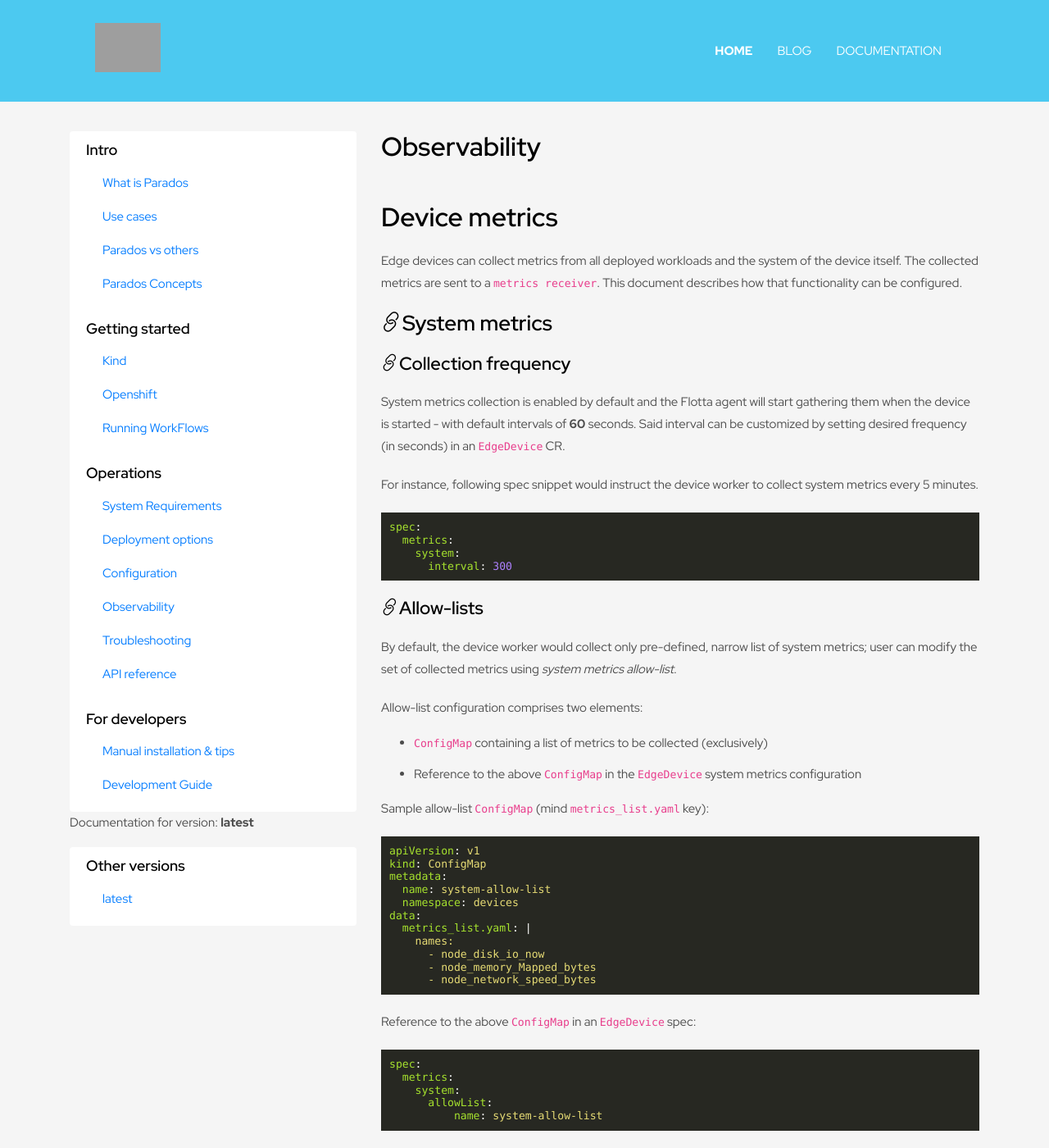
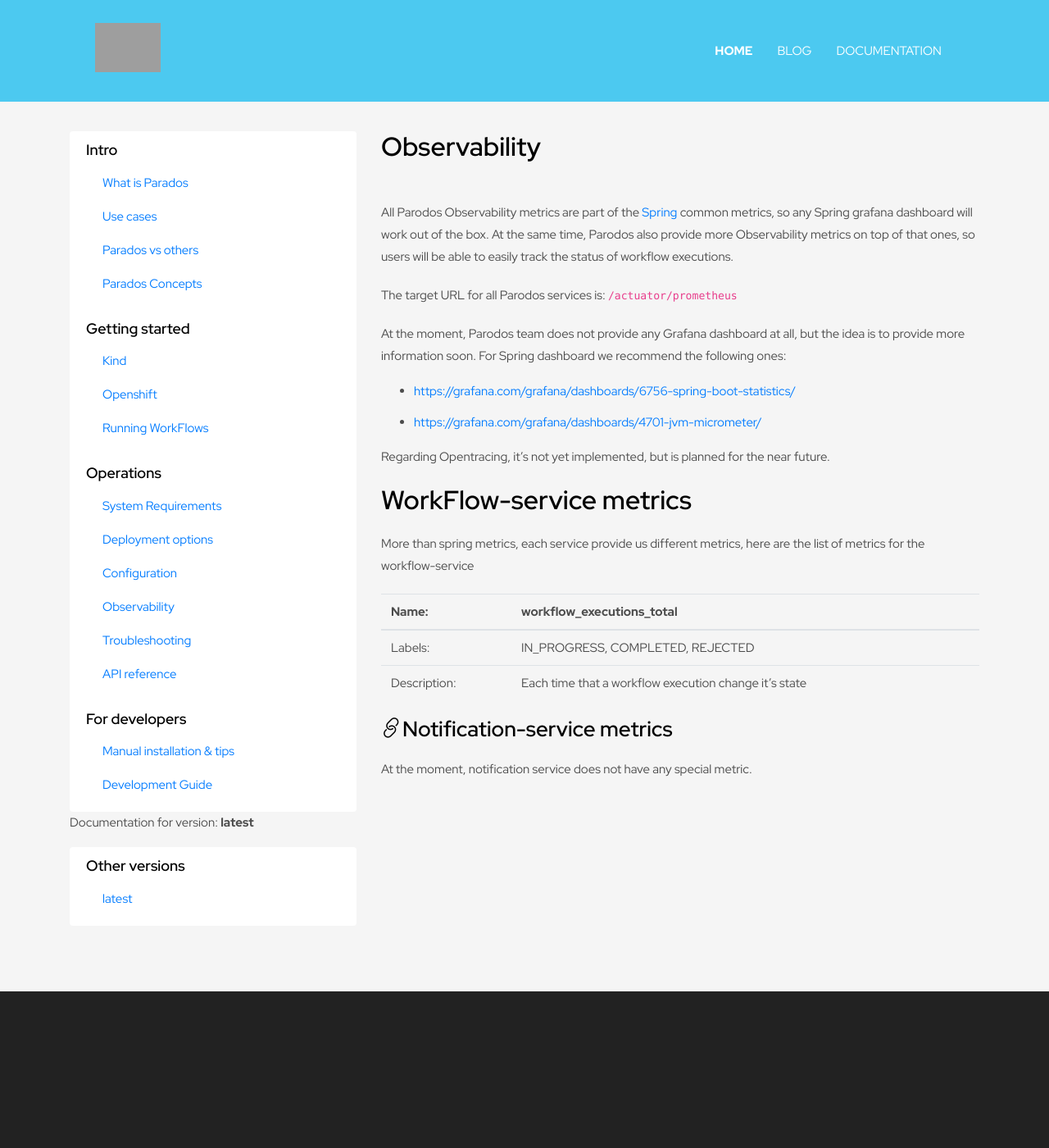
Before and after one commit to parodos-dev/parodos-dev.github.io, a Jekyll site: the page built from documentation/latest/operations/observability.md, in a window 1280 px wide and 1400 px high. Shown: the whole window at 82% size. Built offline with Jekyll 4.4.1, drawn with Linux system fonts in a browser that asks for light colours; a script that is not in the unit is left out; some of the changed text lies outside the part shown; grey boxes are pictures that could not be loaded.

Commit message:
Documentation: add observability
Signed-off-by: Eloy Coto <eloy.coto@acalustra.com>

````diff
--- a/documentation/latest/operations/observability.md
+++ b/documentation/latest/operations/observability.md
@@ -3,245 +3,35 @@ layout: documentation
 title: Observability
 ---
 
-# Device metrics
+All Parodos Observability metrics are part of the [Spring](https://spring.io/)
+common metrics, so any Spring grafana dashboard will work out of the box. At
+the same time, Parodos also provide more Observability metrics on top of that
+ones, so users will be able to easily track the status of workflow executions.
 
-Edge devices can collect metrics from all deployed workloads and the system of
-the device itself. The collected metrics are sent to a `metrics receiver`. This
-document describes how that functionality can be configured.
+The target URL for all Parodos services is: `/actuator/prometheus`
 
-## System metrics
+At the moment, Parodos team does not provide any Grafana dashboard at all, but
+the idea is to provide more information soon. For Spring dashboard we recommend
+the following ones:
 
-### Collection frequency
+- [https://grafana.com/grafana/dashboards/6756-spring-boot-statistics/]()
+- [https://grafana.com/grafana/dashboards/4701-jvm-micrometer/]()
 
-System metrics collection is enabled by default and the Flotta agent will start
-gathering them when the device is started - with default intervals of **60**
-seconds. Said interval can be customized by setting desired frequency (in
-seconds) in an `EdgeDevice` CR.
+Regarding Opentracing, it's not yet implemented, but is planned for the near
+future.
 
-For instance, following spec snippet would instruct the device worker to collect
-system metrics every 5 minutes.
+# WorkFlow-service metrics
 
-```yaml
-spec:
-  metrics:
-    system:
-      interval: 300
-```
+More than spring metrics, each service provide us different  metrics, here are
+the list of metrics for the workflow-service
 
-### Allow-lists
 
-By default, the device worker would collect only pre-defined, narrow list of
-system metrics; user can modify the set of collected metrics using *system
-metrics allow-list*.
+| Name: | workflow_executions_total                                   |
+|-------|-------------------------------------------------------------|
+| Labels: | IN_PROGRESS, COMPLETED, REJECTED                          |
+| Description: | Each time that a workflow execution change it's state|
+{: .table }
 
-Allow-list configuration comprises two elements:
- - `ConfigMap` containing a list of metrics to be collected (exclusively)
- - Reference to the above `ConfigMap` in the `EdgeDevice` system metrics configuration
+## Notification-service metrics
 
-Sample allow-list `ConfigMap` (mind `metrics_list.yaml` key):
-
-```yaml
-apiVersion: v1
-kind: ConfigMap
-metadata:
-  name: system-allow-list
-  namespace: devices
-data:
-  metrics_list.yaml: |
-    names:
-      - node_disk_io_now
-      - node_memory_Mapped_bytes
-      - node_network_speed_bytes
-```
-
-Reference to the above `ConfigMap` in an `EdgeDevice` spec:
-
-```yaml
-spec:
-  metrics:
-    system:
-      allowList:
-          name: system-allow-list
-```
-## Metrics receiver
-
-### Overview
-
-The devices can be configured to write the metrics to a remote server. The
-client in the device uses [Prometheus Remote Write
-API](https://docs.google.com/document/d/1LPhVRSFkGNSuU1fBd81ulhsCPR4hkSZyyBj1SZ8fWOM/edit#heading=h.p12mxouu8g0h)
-(see also [Prometheus
-Integrations](https://prometheus.io/docs/operating/integrations/)). The device
-writes metrics until it reaches the end of the TSDB contents. It then waits 5
-minutes for more metrics to be collected.
-
-### Configuration
-
-The feature is disabled by default. It is configured via
-EdgeDevice/EdgeDeviceSet CRs. Example with inline documentation and defaults:
-
-```yaml
-spec:
-    metrics:
-      receiverConfiguration:
-        caSecretName: receiver-tls # secret containing CA cert. Secret key is 'ca.crt'. Optional
-        requestNumSamples: 10000 # maximum number of samples in each request from device to receiver. Optional
-        timeoutSeconds: 10 # timeout for requests to receiver. Optional
-        url: https://receiver:19291/api/v1/receive # the receiver's URL. Used to indicate HTTP/HTTPS. Set to empty in order to disable writing to receiver
-```
-
-### Example receiver
-
-We prepared an example for deploying a [Thanos](https://thanos.io) receiver.
-Example includes deployment with and without TLS. The receiver listens on port
-`19291` for incoming writes. The deployment's pod includes a container that
-executes a Thanos querier. You can use it for querying the received metrics. It
-listens on port `9090`.
-
-Without TLS:
-```yaml
-apiVersion: apps/v1
-kind: Deployment
-metadata:
-  name: thanos-receiver
-  labels:
-    app: thanos-receiver
-spec:
-  replicas: 1
-  selector:
-    matchLabels:
-      app: thanos-receiver
-  template:
-    metadata:
-      labels:
-        app: thanos-receiver
-    spec:
-      containers:
-      - name: receive
-        image: quay.io/thanos/thanos:v0.24.0
-        command:
-        - /bin/thanos
-        - receive
-        - --label
-        - "receiver=\"0\""
-      - name: query
-        image: quay.io/thanos/thanos:v0.24.0
-        command:
-        - /bin/thanos
-        - query
-        - --http-address
-        - 0.0.0.0:9090
-        - --grpc-address
-        - 0.0.0.0:11901
-        - --endpoint
-        - 127.0.0.1:10901
-```
-
-With TLS:
-```yaml
-apiVersion: apps/v1
-kind: Deployment
-metadata:
-  name: thanos-receiver
-  labels:
-    app: thanos-receiver
-spec:
-  replicas: 1
-  selector:
-    matchLabels:
-      app: thanos-receiver
-  template:
-    metadata:
-      labels:
-        app: thanos-receiver
-    spec:
-      initContainers:
-      - name: http-config
-        image: fedora
-        command: ["/bin/sh"]
-        args: ["-c", "echo -e \"tls_server_config:\\n  cert_file: /etc/server-tls/tls.crt\\n  key_file: /etc/server-tls/tls.key\" > /etc/shared/http.config"]
-        volumeMounts:
-        - name: shared
-          mountPath: /etc/shared
-      containers:
-      - name: receive
-        image: quay.io/thanos/thanos:v0.24.0
-        command:
-        - /bin/thanos
-        - receive
-        - --label
-        - "receiver=\"0\""
-        - --remote-write.server-tls-cert
-        - /etc/server-tls/tls.crt
-        - --remote-write.server-tls-key
-        - /etc/server-tls/tls.key
-        volumeMounts:
-        - name: server-tls
-          mountPath: /etc/server-tls
-      - name: query
-        image: quay.io/thanos/thanos:v0.24.0
-        command:
-        - /bin/thanos
-        - query
-        - --http-address
-        - 0.0.0.0:9090
-        - --grpc-address
-        - 0.0.0.0:11901
-        - --endpoint
-        - 127.0.0.1:10901
-        - --http.config
-        - /etc/shared/http.config
-        volumeMounts:
-        - name: server-tls
-          mountPath: /etc/server-tls
-        - name: shared
-          mountPath: /etc/shared
-      volumes:
-      - name: server-tls
-        secret:
-          secretName: thanos-receiver-tls
-      - name: shared
-        emptyDir: {}
-```
-
-## Operator Metrics
-
-In order to publish the metrics to Openshift, the following step yaml need to to
-be applied:
-
-```bash
-kubectl apply -f - <<EOF
-apiVersion: v1
-kind: ConfigMap
-metadata:
-  name: cluster-monitoring-config
-  namespace: openshift-monitoring
-data:
-  config.yaml: |
-EOF
-```
-
-## Grafana dashboard
-In order to install Grafana in flotta namespace, the use the following script
-which will install the Grafana and Grafana Dashboard.
-
-```shell
-export KUBECONFIG=your-kubeconfig-file
-tools/deploy_grafana.sh -d contrib/metrics/flotta-dashboard.json
-```
-
-To import any additional Grafana dashboard to existing Grafana in flotta
-namespace, use following script:
-```shell
-export KUBECONFIG=your-kubeconfig-file
-tools/import_grafana_dashboards.sh -d <dashboard file>
-```
-
-Specifically, it can be used to install edge device health monitoring
-dashboard (flotta-operator/docs/metrics/flotta-devices-health.json):
-
-```shell
-tools/import_grafana_dashboards.sh -d contrib/metrics/flotta-devices-health.json
-```
-
-All these scripts are part of flotta-operator github repo.
+At the moment, notification service does not have any special metric.
````
